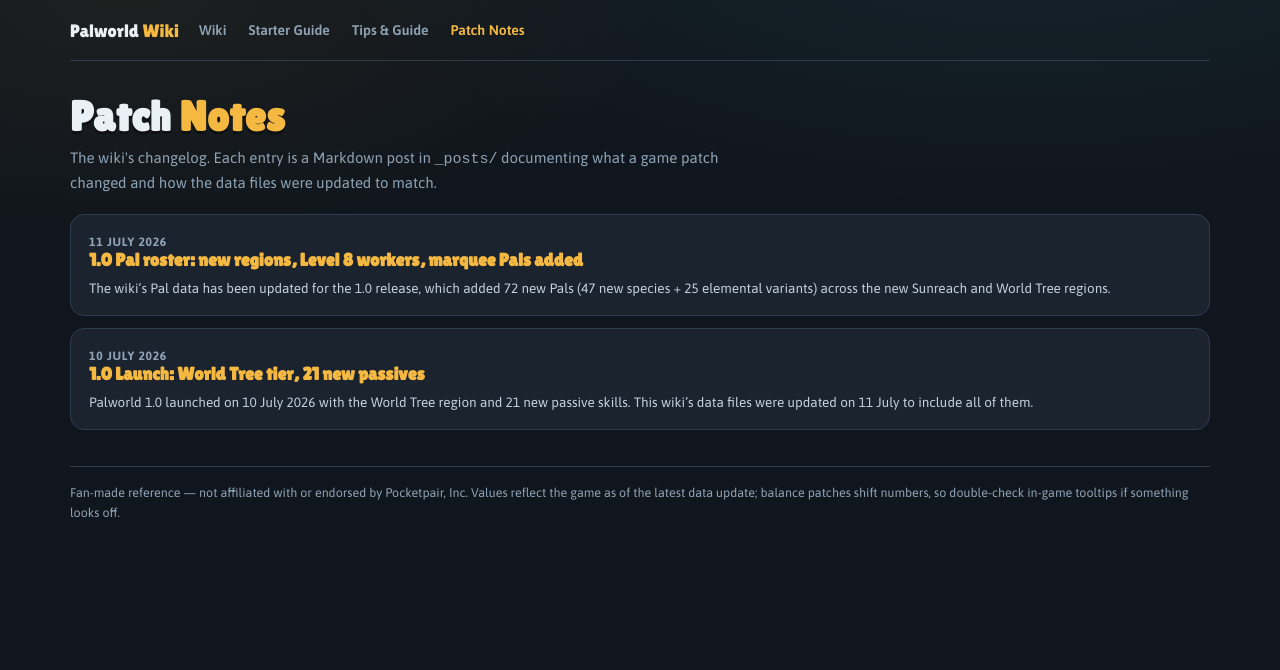
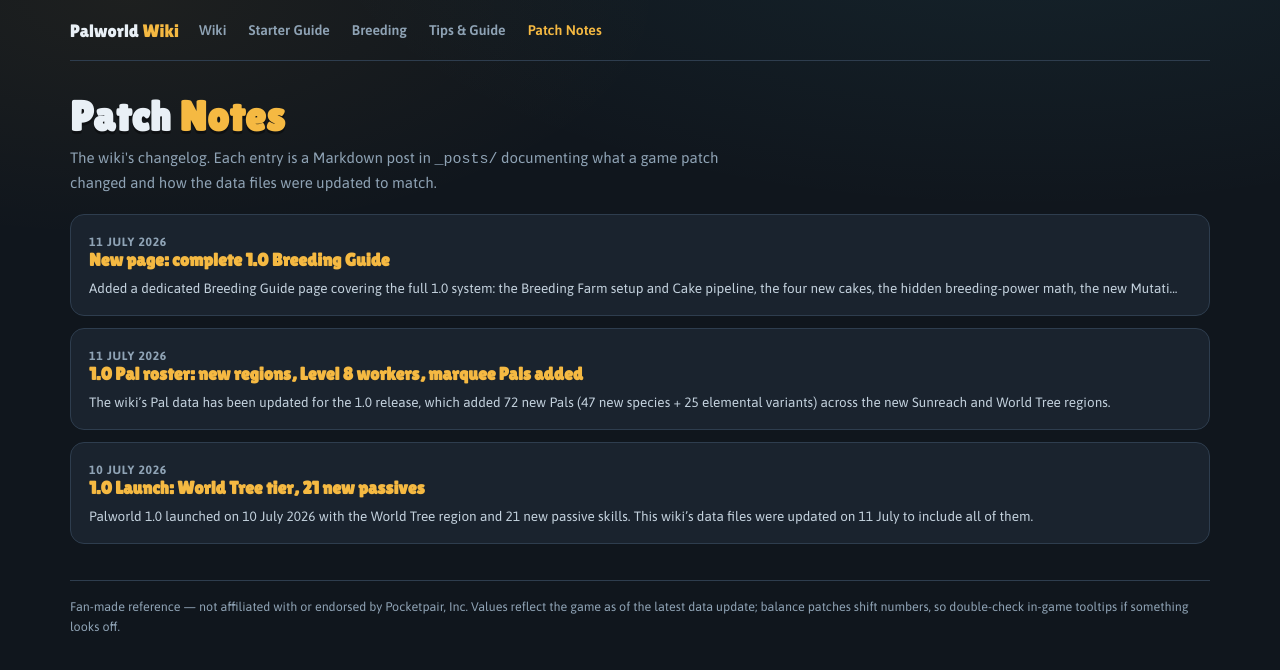
Before and after one commit to Fearless1885/palworld-wiki, a Jekyll site: the page built from patch-notes/index.html, in a window 1280 px wide. Shown: the top 670 px of the page. Built offline with Jekyll 4.4.1, drawn with Linux system fonts in a browser that asks for light colours.

Commit message:
Add files via upload

```diff
--- a/_config.yml
+++ b/_config.yml
@@ -12,6 +12,8 @@
     output: false
   starter:
     output: false
+  breeding:
+    output: false
 
 # Keep Jekyll's hands off the JS data/logic (they contain ${...} template literals;
 # harmless to Liquid, but exclusion makes intent explicit and builds faster).
--- a/_layouts/default.html
+++ b/_layouts/default.html
@@ -16,6 +16,7 @@
   <a class="brand" href="{{ '/' | relative_url }}">Palworld <span>Wiki</span></a>
   <a class="nav-link {% if page.url == '/' %}active{% endif %}" href="{{ '/' | relative_url }}">Wiki</a>
   <a class="nav-link {% if page.url contains '/starter/' %}active{% endif %}" href="{{ '/starter/' | relative_url }}">Starter Guide</a>
+  <a class="nav-link {% if page.url contains '/breeding/' %}active{% endif %}" href="{{ '/breeding/' | relative_url }}">Breeding</a>
   <a class="nav-link {% if page.url contains '/guide/' %}active{% endif %}" href="{{ '/guide/' | relative_url }}">Tips &amp; Guide</a>
   <a class="nav-link {% if page.url contains '/patch-notes/' or page.layout == 'post' %}active{% endif %}" href="{{ '/patch-notes/' | relative_url }}">Patch Notes</a>
 </nav>
--- /dev/null
+++ b/_posts/2026-07-11-breeding-guide-added.md
@@ -0,0 +1,6 @@
+---
+layout: post
+title: "New page: complete 1.0 Breeding Guide"
+patch: "1.0"
+---
+Added a dedicated Breeding Guide page covering the full 1.0 system: the Breeding Farm setup and Cake pipeline, the four new cakes, the hidden breeding-power math, the new Mutation system, passive inheritance and the Legend chain, IV breeding, and the species → passives → IVs → Mutation → Awakening pipeline. The short breeding card on Tips & Guide now links to it.
--- a/assets/css/style.css
+++ b/assets/css/style.css
@@ -305,3 +305,10 @@
 .page-title{font-family:'Lilita One',sans-serif;font-size:clamp(28px,4.5vw,42px);margin:34px 0 8px;text-shadow:0 3px 0 rgba(0,0,0,.35)}
 .page-title .tint{color:var(--gold)}
 .page-sub{color:var(--ink-dim);max-width:680px;font-size:15px;line-height:1.55;margin-bottom:10px}
+
+/* ---------- Tables inside guide cards ---------- */
+.g-card table{border-collapse:collapse;margin:12px 0 0;font-size:12.5px;width:100%}
+.g-card th,.g-card td{border:1px solid var(--line);padding:6px 9px;text-align:left;vertical-align:top}
+.g-card th{background:var(--panel-2);color:var(--ink);font-weight:700}
+.g-card td{color:#c3d1dd}
+.g-card td strong{color:var(--ink)}
--- /dev/null
+++ b/breeding/index.html
@@ -0,0 +1,18 @@
+---
+layout: default
+title: Breeding Guide
+description: The complete Palworld 1.0 breeding guide — Mutation, the four new cakes, passive inheritance, the Legend chain, IV breeding and the right order to build a perfect Pal.
+---
+<h1 class="page-title">Breeding <span class="tint">Guide</span></h1>
+<p class="page-sub">Catching gets you a species; breeding gets you the <b>exact Pal you want</b> — right species, right passives, high IVs, and since 1.0 a shot at a Mutation that hatches stronger than any normal result. 1.0 rebuilt this system (Mutation, four new cakes, rebalanced combos), so read even if you bred in Early Access. Passive names below are all searchable on the <a href="{{ '/' | relative_url }}" style="color:var(--sky)">Wiki tab</a>.</p>
+
+<div class="guide-grid">
+{% assign steps = site.breeding | sort: "num" %}
+{% for s in steps %}
+  <div class="g-card{% if s.wide %} wide{% endif %}">
+    <div class="g-num">{{ s.num }} · {{ s.eyebrow }}</div>
+    <h3>{{ s.title }}</h3>
+    {{ s.content }}
+  </div>
+{% endfor %}
+</div>
```
Also changed, not shown: _breeding/01-setup.md (added, +9 -0 lines), _breeding/02-cakes.md (added, +15 -0 lines), _breeding/03-species-math.md (added, +10 -0 lines), _breeding/04-mutation.md (added, +9 -0 lines), _breeding/05-passives.md (added, +11 -0 lines), _breeding/06-ivs.md (added, +9 -0 lines), _breeding/07-order.md (added, +15 -0 lines), _breeding/08-throughput.md (added, +16 -0 lines), _guides/04-breeding.md (+2 -0 lines).
